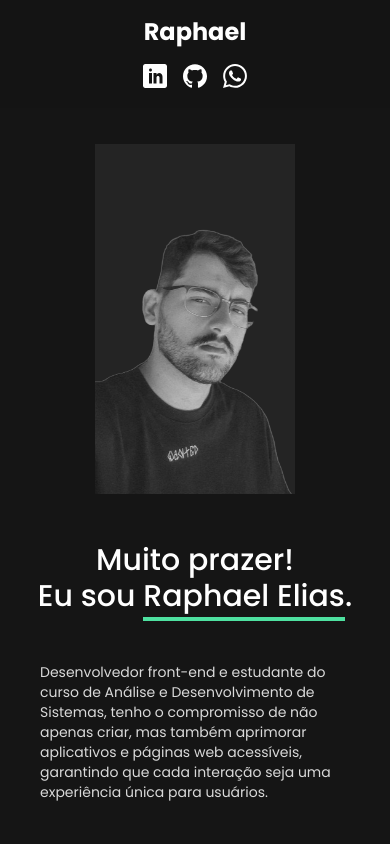
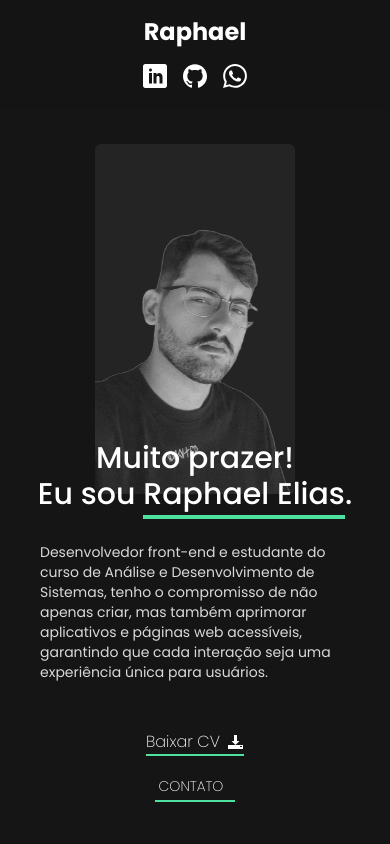
Before and after one commit to raphaeleliass/Portfolio, a React (Vite) app: page / in a window 390 px wide. Shown: the top 844 px of the page. Built offline with nearby package versions, Linux system fonts and the light colour scheme.

Commit message:
style(hero): change style on hero component

```diff
--- a/src/components/Contact/Contact.jsx
+++ b/src/components/Contact/Contact.jsx
@@ -28,8 +28,7 @@ function Contact() {
           <a href="#header">
             <strong>Raphael Elias</strong>
           </a>
-          &nbsp;
-          2024 &copy;
+          &nbsp; 2024 &copy;
         </h2>
       </div>
     </footer>
--- a/src/components/Hero/Hero.jsx
+++ b/src/components/Hero/Hero.jsx
@@ -9,7 +9,7 @@ function Hero() {
     >
       <div className="flex flex-col-reverse gap-12 md:flex-row md:gap-0">
         <section className="flex flex-col items-center gap-12 text-center md:w-[600px] md:items-start md:text-start lg:w-[700px] lg:gap-16 ">
-          <div className="z-10 font-medium md:absolute">
+          <div className="absolute top-[440px] z-10 font-medium md:top-36">
             <h2 className="text-3xl md:text-5xl lg:text-6xl">Muito prazer!</h2>
             <h2 className="text-3xl md:text-5xl lg:text-6xl">
               Eu sou&nbsp;
@@ -40,8 +40,9 @@ function Hero() {
             <Buttons title="CONTATO" href="#contato" />
           </div>
         </section>
+        <div className="absolute z-40 hidden size-16 rounded-full border border-customWhite md:bottom-[500px] md:right-[370px] md:block lg:bottom-44 lg:right-[570px]"></div>
         <section className="flex justify-center md:relative md:-mt-40 lg:-mr-6 ">
-          <div className="h-[350px] w-[200px] bg-customDarkGrey bg-hero bg-cover bg-center md:h-[700px] md:w-[400px] lg:h-[650px] lg:w-[500px]"></div>
+          <div className="h-[350px] w-[200px] rounded-md bg-customDarkGrey bg-hero bg-cover bg-center md:h-[700px] md:w-[400px] lg:h-[650px] lg:w-[500px]"></div>
         </section>
       </div>
     </div>
```
